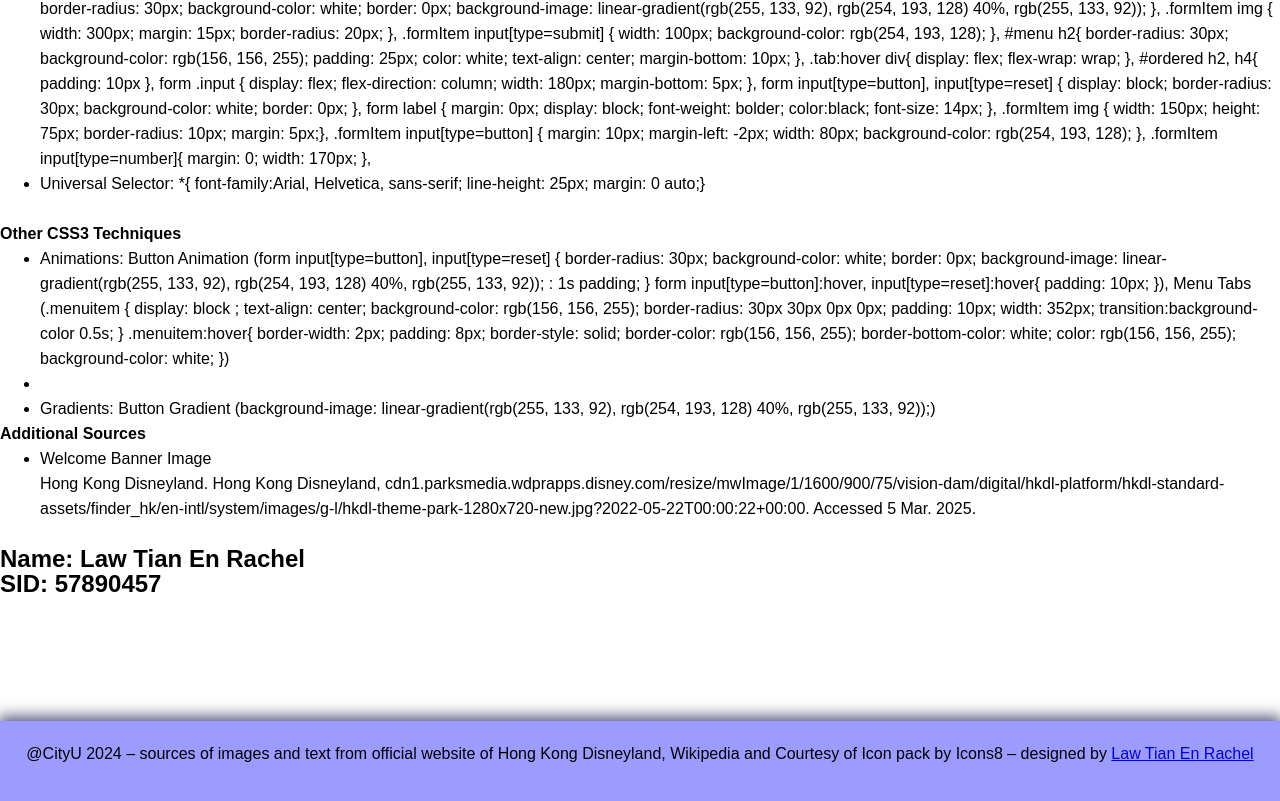
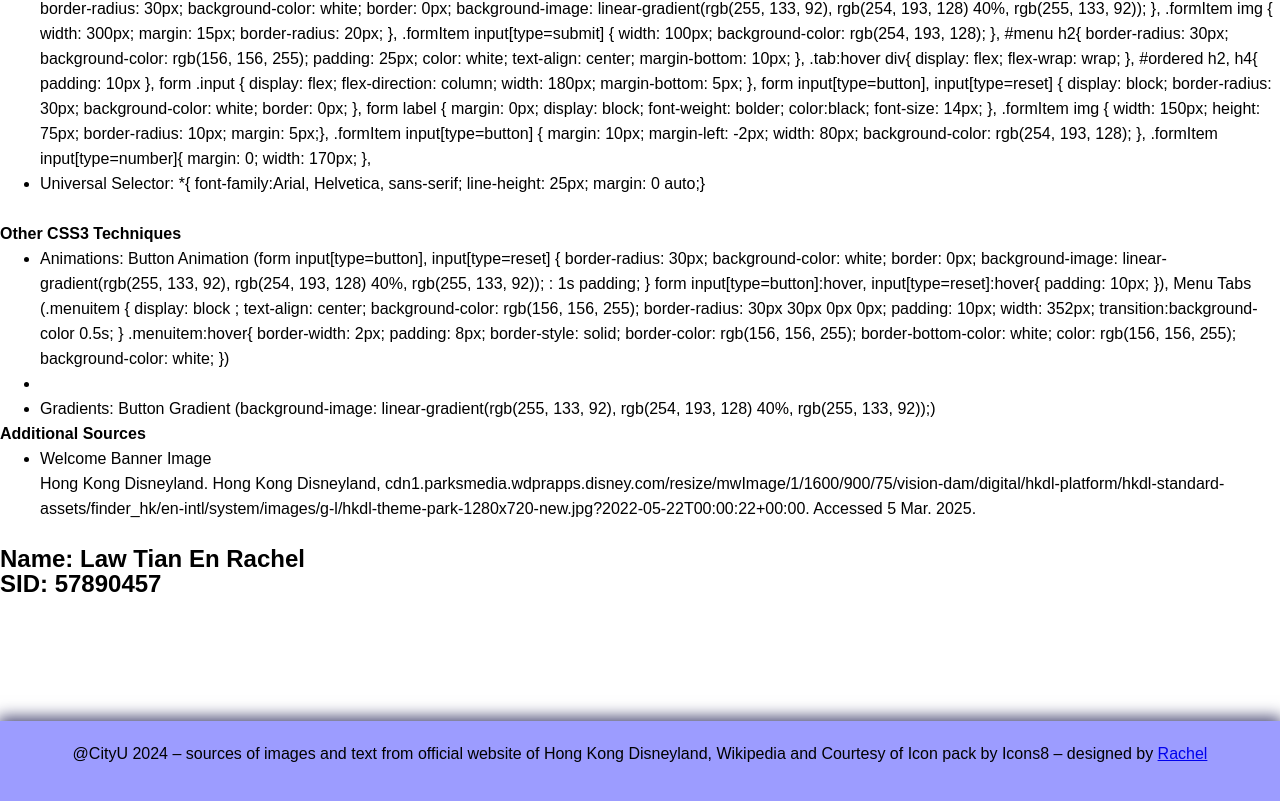
Before and after one commit to Tyanent/DisneyWebsite, a plain HTML site: page html/design.html in a window 1280 px wide. Shown: the part 1212-2013 px from the top of the page. Drawn offline with Linux system fonts and the light colour scheme.

Commit message:
Update design.html

```diff
--- a/html/design.html
+++ b/html/design.html
@@ -113,7 +113,7 @@
 
         <footer>
             <p>@CityU 2024 – sources of images and text from official website of Hong Kong Disneyland, Wikipedia and
-                Courtesy of Icon pack by Icons8 – designed by <a href="../html/design.html">Law Tian En Rachel
+                Courtesy of Icon pack by Icons8 – designed by <a href="../html/design.html">Rachel
                 </a><br><br></p>
         </footer>
 
```
